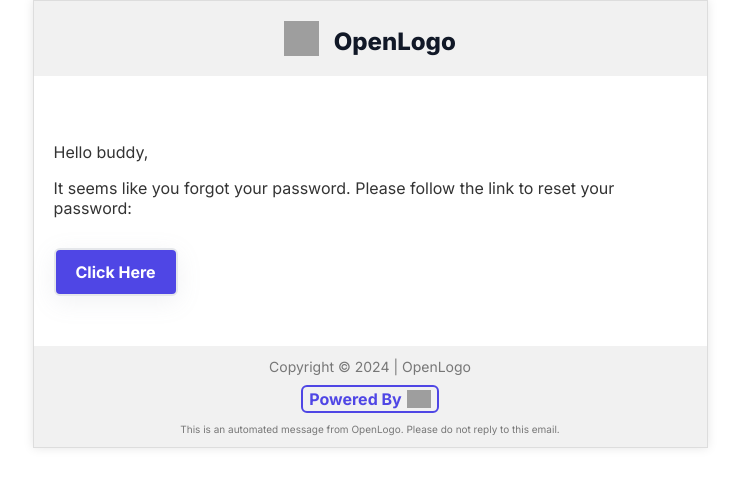
After one commit to TeamShiksha/email-service, a Python web app: template templates/openlogo/ForgotPassword.html in a window 1280 px wide. The commit adds this page. Shown: the top 487 px of the page, without its empty margins (270-1009 px from the left). Run offline with Jinja, Linux system fonts and the light colour scheme; the template is opened without the code that fills it, so the values that code supplies are empty; grey boxes are pictures that could not be loaded.

Commit message:
new templates

```diff
--- a/app/config.py
+++ b/app/config.py
@@ -24,8 +24,10 @@ Code available `https://github.com/TeamShiksha/email-service`
 """
 
 TEMPLATE_HASH_MAP = {
-    1: "openlogo/ForgotPasswordorVerify.html",
-    2: "openlogo/RevertBackCustomer.html"
+    1: "openlogo/ForgotPassword.html",
+    2: "openlogo/Verify.html",
+    3: "openlogo/Respond.html",
+    4: "rsvp/Verify.html"
 }
 
 
--- /dev/null
+++ b/templates/openlogo/ForgotPassword.html
@@ -0,0 +1,72 @@
+<!DOCTYPE html>
+<html lang="en">
+
+<head>
+  <meta charset="UTF-8">
+  <meta name="viewport" content="width=device-width, initial-scale=1.0">
+  <title>OpenLogo Email</title>
+  <link rel="preconnect" href="https://fonts.googleapis.com" />
+  <link rel="preconnect" href="https://fonts.gstatic.com" crossorigin />
+  <link
+    href="https://fonts.googleapis.com/css2?family=Inter:wght@300;400;500;600;700;800;900&family=Lato:wght@700&family=Nunito&family=Poppins&display=swap"
+    rel="stylesheet" />
+</head>
+
+<body style="margin: 0; padding: 0; font-family: Inter, Arial, sans-serif; box-sizing: border-box;">
+  <table width="100%" cellpadding="0" cellspacing="0"
+    style="background-color: #ffffff; max-width: 675px; margin: 0 auto; border: 1px solid #ddd; box-shadow: 0 0 10px rgba(0, 0, 0, 0.1);">
+    <tr>
+      <td style="padding: 20px; background-color: #f1f1f1; margin: 0 auto; text-align: center">
+        <a href="https://logoexecutive.vercel.app/home" style="color: rgb(17, 24, 39); text-decoration: none;">
+          <img src="https://logoexecutive.vercel.app/static/media/business-man-logo.3a122f718b0294570293.webp"
+            alt="Logo" style="height: 35px; width: 35px; margin-right: 10px; vertical-align: bottom;">
+          <span style="font-size: 24px; font-weight: 800;">OpenLogo</span>
+        </a>
+      </td>
+    </tr>
+    <tr>
+      <td style="padding: 50px 20px; text-align: left;">
+        <p style="font-size: 16px; color: #333; margin-bottom: 10px;">Hello buddy,</p>
+        <p style="font-size: 16px; color: #333; margin-bottom: 10px;">It seems like you forgot your password. Please follow the link to reset your password:</p>
+        <a href="{{url}}"
+          style="display: inline-block; cursor: pointer; border: none; padding: 12px 20px; font-size: 16px; font-weight: bold; background-color: rgb(79, 70, 229); color: white; border: 2px solid rgb(229, 231, 235); text-decoration: none; border-radius: 6px; transition: 200ms ease-in-out; box-shadow: rgba(140, 152, 164, 0.125) 0px 6px 24px 0px; margin-top: 20px;">Click
+          Here</a>
+      </td>
+    </tr>
+    <tr>
+      <td style="background-color: #f1f1f1; padding: 12px; text-align: center;">
+        <table width="100%" cellpadding="0" cellspacing="0">
+          <tr>
+            <td style="padding-bottom: 10px;">
+              <p style="font-size: 14px; color: #777; margin: 0;">
+                Copyright © 2024 | OpenLogo
+              </p>
+            </td>
+          </tr>
+          <tr>
+            <td>
+              <div
+                style="display: inline-block; border: 2px solid rgb(79, 70, 229); border-radius: 6px; padding: 2px 6px;">
+                <a href="https://team.shiksha/" target="_blank" rel="noopener"
+                  style="text-decoration: none; color: rgb(79, 70, 229); font-weight: 700; font-size: 16px; display: flex; align-items: center;">
+                  Powered By
+                  <img src="https://logoexecutive.vercel.app/static/media/teamshishalogo.7bfb117958cfe1b031c9.webp"
+                    alt="TeamShiksha Logo" style="margin-left: 5px; width: auto; height: 18px;">
+                </a>
+              </div>
+            </td>
+          </tr>
+          <tr>
+            <td style="padding-top: 10px;">
+              <p style="font-size: 10px; color: #777; margin: 0;">
+                This is an automated message from OpenLogo. Please do not reply to this email.
+              </p>
+            </td>
+          </tr>
+        </table>
+      </td>
+    </tr>
+  </table>
+</body>
+
+</html>
```
Also changed, not shown: app/schemas/email.py (+6 -6 lines), templates/openlogo/Respond.html (renamed from templates/openlogo/ForgotPasswordOrVerify.html, +12 -8 lines), templates/openlogo/Verify.html (renamed from templates/openlogo/RevertBackCustomer.html, +7 -12 lines).
